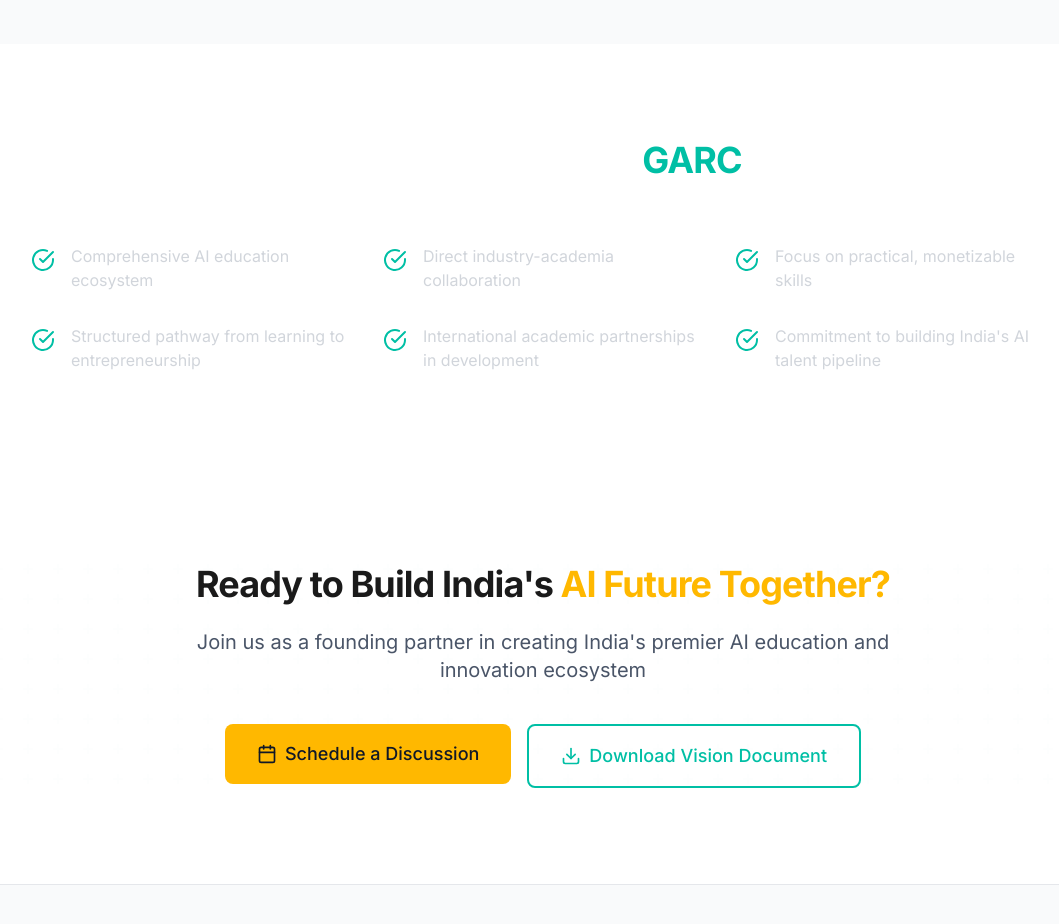
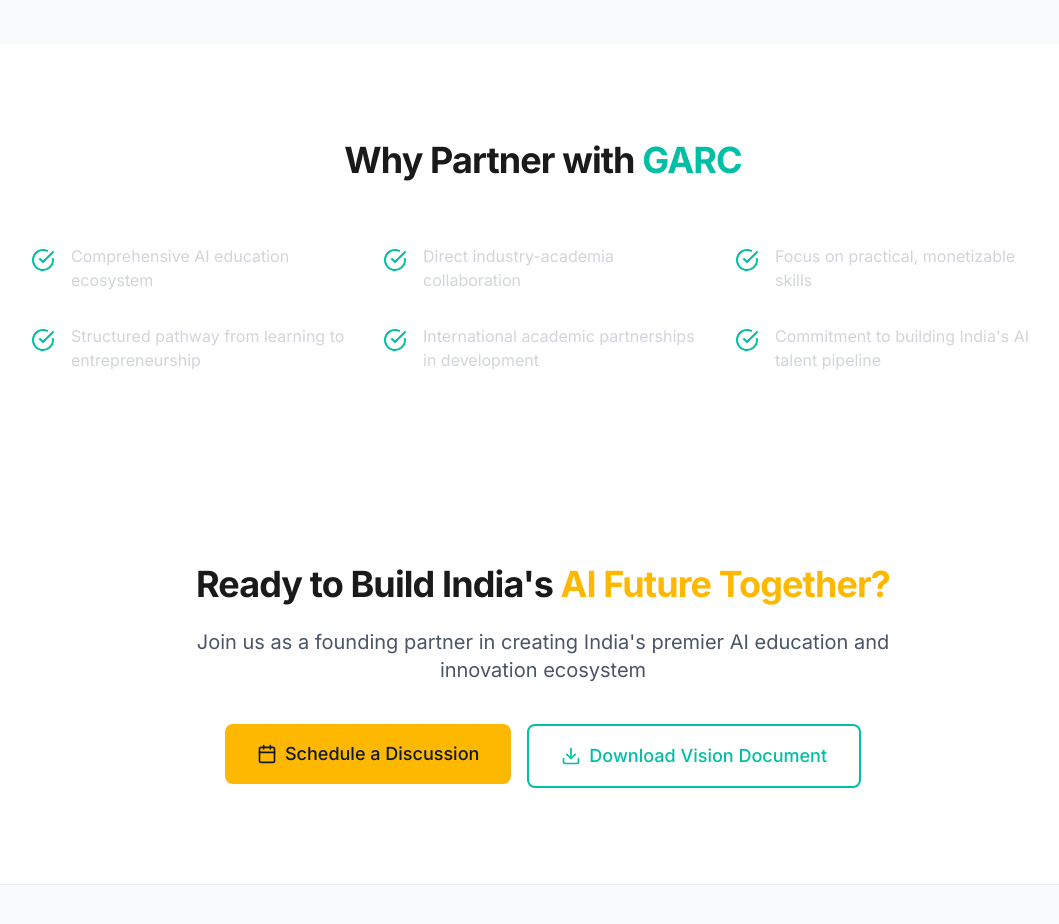
Before and after one commit to RaupscZAN/GARC-2, a React (Vite) app: page / in a window 1280 px wide. Shown: the part 3000-3924 px from the top of the page, without its empty margins (97-1156 px from the left). Built offline with nearby package versions, Linux system fonts and the light colour scheme.

Commit message:
Updated Credibility.tsx

```diff
--- a/src/components/home/Credibility.tsx
+++ b/src/components/home/Credibility.tsx
@@ -17,7 +17,7 @@ const Credibility: React.FC = () => {
     <Section>
       <div className="text-center mb-16">
         <h2 className="heading-lg mb-4">
-          <span className="text-white">Why Partner with </span>
+          <span className="text-app-text">Why Partner with </span>
           <span className="text-primary">GARC</span>
         </h2>
       </div>
```
